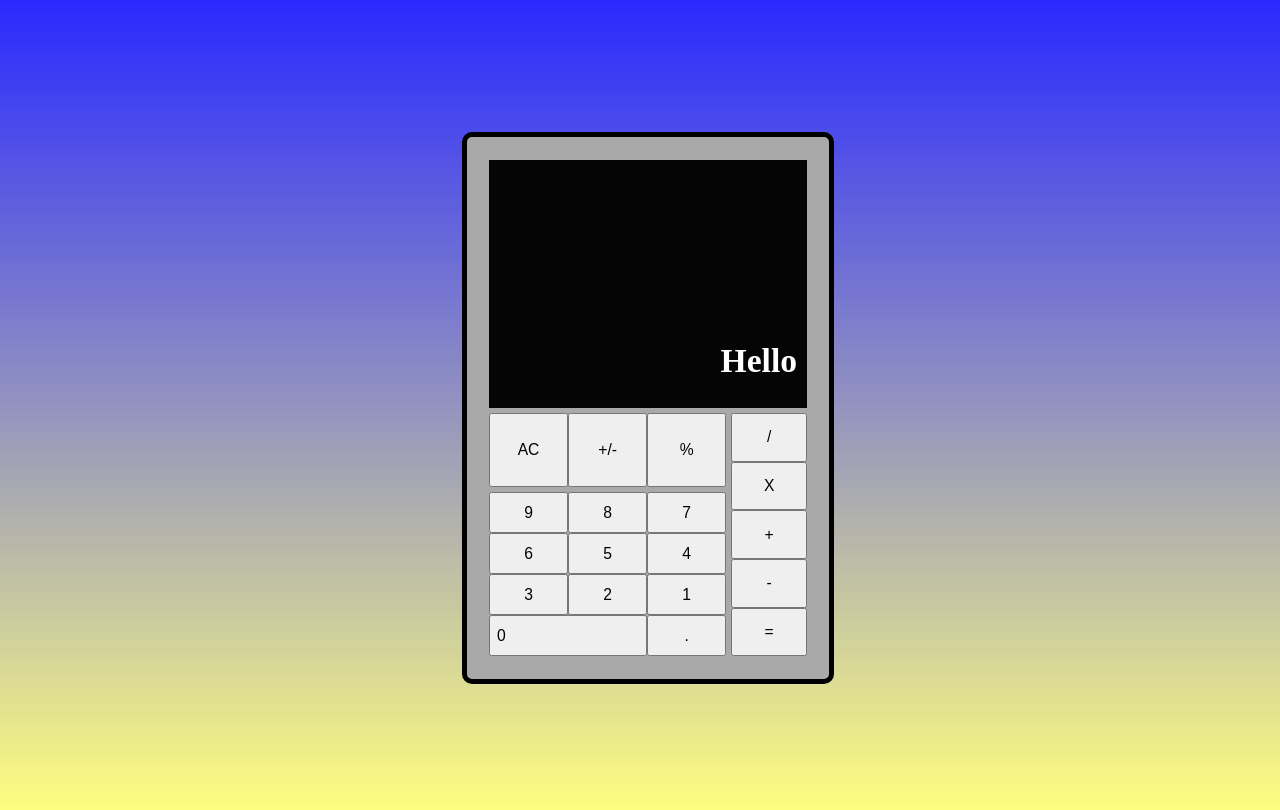
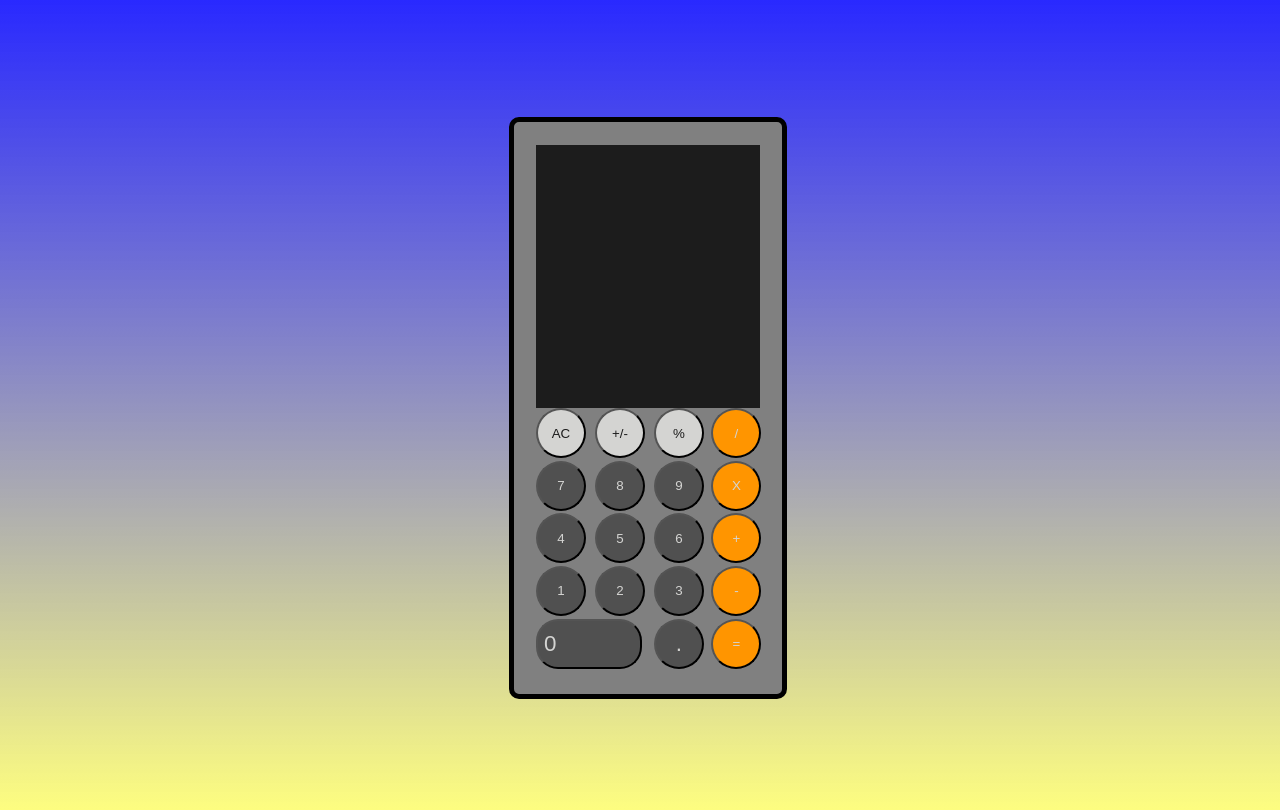
Before and after one commit to LRosas93/calculator02, a plain HTML site: page index.html in a window 1280 px wide. Drawn offline with Linux system fonts and the light colour scheme.

Commit message:
design is almost done, needs functionality

```diff
--- a/index.html
+++ b/index.html
@@ -11,8 +11,9 @@
         <div class="parent-container">
             <div class="calculator calculator-container">
                 <div class="screen-container">
-                    <h2 class="output-display">Hello</h2>
+                    <h2 class="output-display"></h2>
                 </div>
+                <div class="pad">
                     <!-- buttons -->
                     <div class="functionality-buttons">
                         <button class="toggle-button button">AC</button>
@@ -22,19 +23,19 @@
                     </div>
                     <div class="num-section">
                         <!-- row-1  -->
+                        <button class="button">7</button>
+                        <button class="button">8</button>
                         <button class="button">9</button>
-                    <button class="button">8</button>
-                    <button class="button">7</button>
                         <!-- row-2 -->
+                        <button class="button">4</button>
+                        <button class="button">5</button>
                         <button class="button">6</button>
-                    <button class="button">5</button>
-                    <button class="button">4</button>
                         <!-- row-3 -->
+                        <button class="button">1</button>
+                        <button class="button">2</button>
                         <button class="button">3</button>
-                    <button class="button">2</button>
-                    <button class="button">1</button>
                         <!-- row-4 -->
-                    <button class="button zero-button">0</button>
+                        <button id="zero-button" class="button">0</button>
                         <button class="button">.</button>
                     </div>
                     <div class="operators-section">
@@ -45,6 +46,7 @@
                         <button class="operator button">=</button>
                     </div>
                 </div>
+        </div>
     </section>
 
 </body>
--- a/style.css
+++ b/style.css
@@ -5,7 +5,6 @@ body {
     justify-content: center;
     align-items: center;
     background: linear-gradient(rgba(0, 0, 255, 0.838), rgba(255, 255, 0, 0.5));
-    overflow: hidden;
 }
 
 
@@ -19,9 +18,9 @@ body {
 }
 
 .calculator {
-    min-width: 14.20em;
-    height: 22.17em;
-    background: darkgrey;
+    width: 10em;
+    height: 23.5em;
+    background: grey;
     padding: 10px;
     border-radius: 10px;
     border: 5px solid black;
@@ -30,8 +29,8 @@ body {
 }
 
 .screen-container {
-    background: rgb(5, 5, 5);
-    color: white;
+    background: #1C1C1C;
+    color: #D4D4D2;
 }
 
 /* toggle buttons */
@@ -39,23 +38,62 @@ body {
     display: none;
 }
 
-/* outer layout */
-.calculator-container {
+/* calculator screen and button layout */
+.calculator {
     display: grid;
-    grid-template-columns: 1fr 1fr 1fr 1fr;
-    grid-template-rows: 50% 1fr 1fr 1fr;
-    gap: 5px;
+    grid-template-rows: 50% 50%;
     grid-template-areas:
-        "screen screen screen screen"
-        "functionality functionality functionality operator"
-        "num num num operator"
-        "num num num operator"
-        "num num num operator"
-        "num num num operator"
+                         "calc-screen"
+                         "pad";
 }
 
 .screen-container {
-    grid-area: screen;
+    width: 100%;
+    height: 100%;
+    grid-area: calc-screen;
+    display: flex;
+    justify-content: flex-end;
+    align-items: flex-end;
+}
+
+.output-display {
+    margin-right: .3em;
+}
+
+
+.pad {
+    grid-area: pad;
+}
+
+/* pad layout */
+
+.functionality-buttons {
+    display: inline-grid;
+    grid-template-columns: 1fr 1fr 1fr;
+}
+
+.num-section {
+    display: inline-grid;
+    grid-template-columns: 1fr 1fr 1fr;
+    grid-template-rows: 1fr 1fr 1fr 1fr;
+}
+
+.zero-button {
+    grid-template-columns: span 2;
+}
+
+.operators-section {
+    display: inline-grid;
+}
+
+
+.pad {
+    display: inline-grid;
+    grid-template-columns: 79% 21%;
+    grid-template-rows:  20% 80%;
+    grid-template-areas:
+                        "functionality operator"
+                        "num-pad operator";
 }
 
 .functionality-buttons {
@@ -63,47 +101,45 @@ body {
 }
 
 .num-section {
-    grid-area: num;
+    grid-area: num-pad;
 }
 
 .operators-section {
     grid-area: operator;
-}
-
-/* inner layout */
-.screen-container,
-.functionality-buttons,
-.num-section,
-.operators-section {
-    display: inline-grid;
-}
-
-.screen-container {
-    justify-content: end;
-    align-items: end;
-    padding-right: 10px;
-}
-
-.functionality-buttons {
-    grid-template-columns: 1fr 1fr 1fr;
-}
-
-.operators-section {
-    grid-template-rows: 1fr 1fr 1fr 1fr 1fr;
-}
-
-.num-section {
-    grid-template-columns: 1fr 1fr 1fr;
-    grid-template-rows: 1fr 1fr 1fr 1fr;
+    justify-self: center;
 }
 
 /* buttons */
 .button {
-    font-size: .7em;
+    width: 50px;
+    height: 50px;
+    border-radius: 50%;
 }
 
-.zero-button {
+#zero-button {
+    width: 90%;
     grid-column: 1 / span 2;
     display: flex;
     align-items: center;
+    border-radius: 22px;
 }
+
+.num-section .button:nth-last-child(-n + 2) {
+    font-size: 1em;
+}
+
+/* color styling */
+.functionality-buttons .button {
+    background-color: #D4D4D2;
+    color: #1C1C1C;
+}
+
+.num-section .button {
+    background-color: #505050;
+    color: #D4D4D2;
+}
+
+.operators-section .button {
+    background-color: #FF9500;
+    color: #D4D4D2;
+}
```
Also changed, not shown: app.js (+22 -0 lines). Lines whose indentation alone changed are shown as unchanged.
